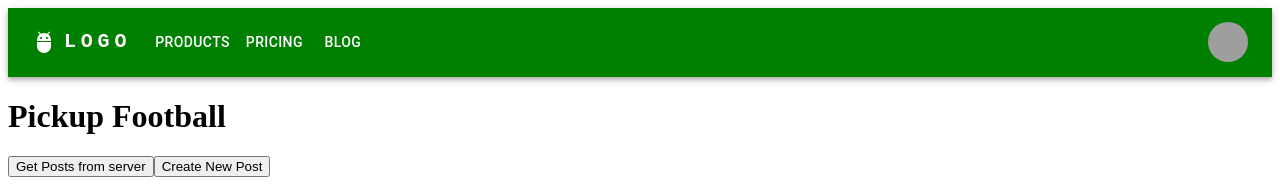
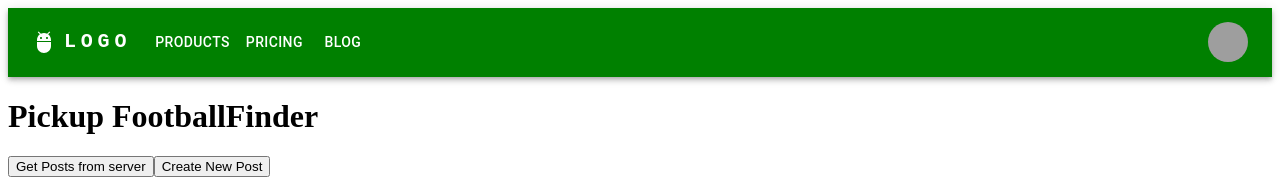
Before and after one commit to JamesLian7/aspnetserver, a React (Create React App) app in the folder reactclient/: page / in a window 1280 px wide. Shown: the top 188 px of the page. Built offline with nearby package versions, Linux system fonts and the light colour scheme; grey boxes are pictures that could not be loaded.

Commit message:
pre-disaster

```diff
--- a/reactclient/package.json
+++ b/reactclient/package.json
@@ -11,10 +11,13 @@
     "@testing-library/jest-dom": "^5.17.0",
     "@testing-library/react": "^13.4.0",
     "@testing-library/user-event": "^13.5.0",
+    "autoprefixer": "^10.4.14",
     "bootstrap": "^5.3.0",
+    "postcss": "^8.4.27",
     "react": "^18.2.0",
     "react-dom": "^18.2.0",
     "react-scripts": "5.0.1",
+    "tailwindcss": "^3.3.3",
     "web-vitals": "^2.1.4"
   },
   "scripts": {
--- a/reactclient/src/App.js
+++ b/reactclient/src/App.js
@@ -4,6 +4,7 @@ import PostCreateForm from "./components/PostCreateForm";
 import PostUpdateForm from "./components/PostUpdateForm";
 import "./styles.css"
 import ResponsiveAppBar from "./components/NavBar";
+
 
 
 
@@ -53,7 +54,7 @@ export default function App() {
         <div className="col d-flex flex-column justify-content-center align-items-center">
           {(showingCreateNewPostForm === false && postCurrentlyBeingUpdated === null) && (
             <div>
-              <h1>Pickup Football</h1>
+              <h1>Pickup FootballFinder</h1>
 
               <div className="mt-5">
                 <button onClick={getPosts} className="btn btn-dark btn-lg w-100">Get Posts from server</button>
```
Also changed, not shown: 1 other file (tests, documents, lock files or other folders).
